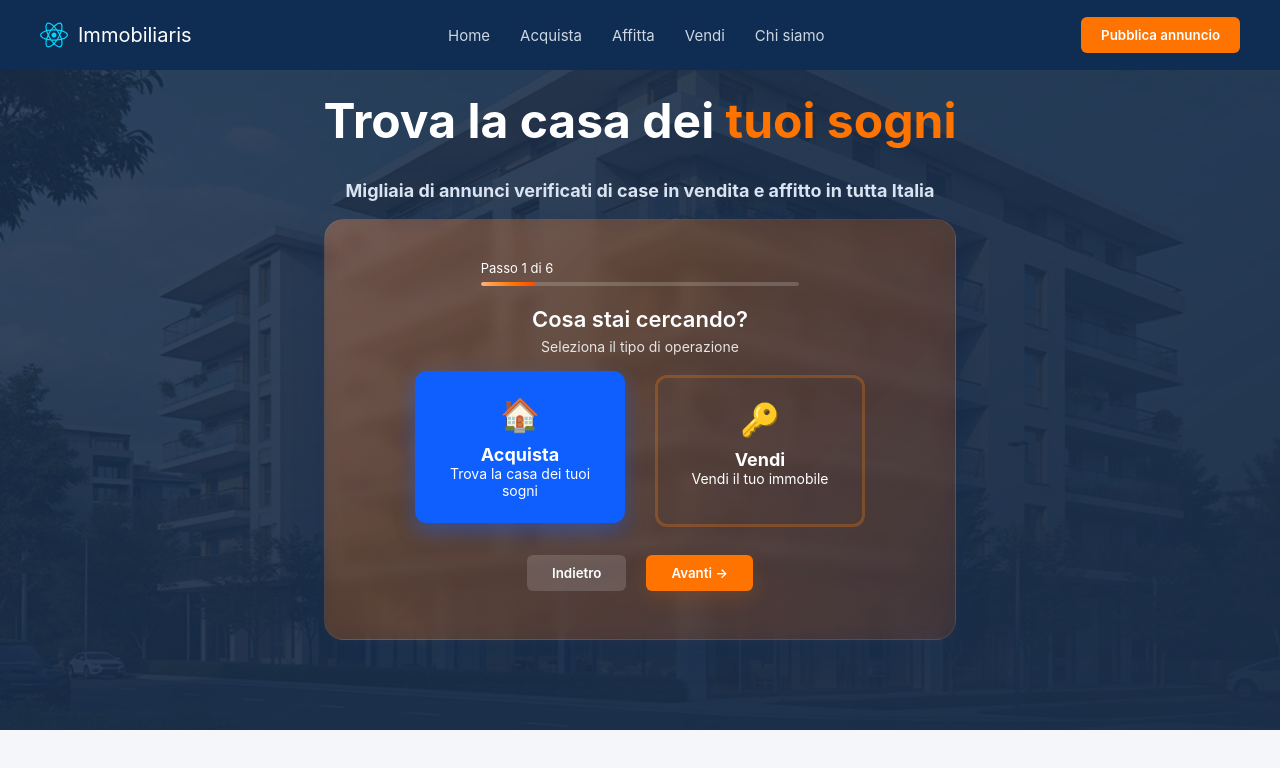
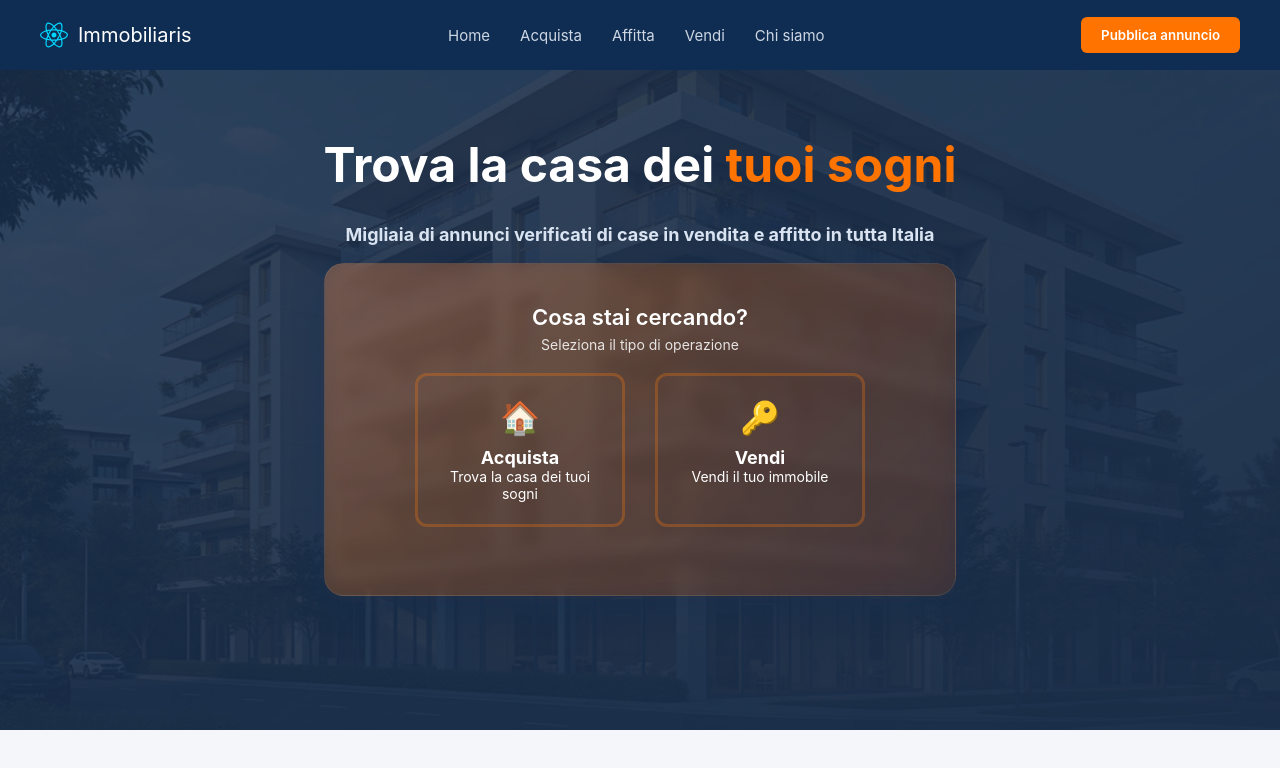
Before and after one commit to Simone-Pix/Connectwork, a React app in the folder frontend/: page / in a window 1280 px wide. Shown: the top 768 px of the page. Built offline with nearby package versions, Linux system fonts and the light colour scheme; the HTML template or start-up script is replaced by a standard one.

Commit message:
migliorie nomi variabili e css e aggiunto componente footer

```diff
--- a/frontend/src/components/ComponentStep1.jsx
+++ b/frontend/src/components/ComponentStep1.jsx
@@ -37,7 +37,7 @@ function ComponentStep1({ data, updateField, next }) {
 
       <div className="button-group">
         <button className="next-btn" onClick={next}>
-          Avanti →
+          Avanti
         </button>
       </div>
     </div>
--- a/frontend/src/components/ComponentStep2.jsx
+++ b/frontend/src/components/ComponentStep2.jsx
@@ -20,7 +20,7 @@ function ComponentStep2({ data, updateField, next, back }) {
 
       <div className="button-group">
         <button className="back-btn" onClick={back}>Indietro</button>
-        <button className="next-btn" onClick={next}>Avanti →</button>
+        <button className="next-btn" onClick={next}>Avanti</button>
       </div>
     </div>
   );
--- a/frontend/src/components/ComponentStep3.jsx
+++ b/frontend/src/components/ComponentStep3.jsx
@@ -44,7 +44,7 @@ function ComponentStep3({ data, updateField, next, back }) {
 
       <div className="button-group">
         <button className="back-btn" onClick={back}>Indietro</button>
-        <button className="next-btn" onClick={next}>Avanti →</button>
+        <button className="next-btn" onClick={next}>Avanti</button>
       </div>
     </div>
   );
--- a/frontend/src/components/ComponentStep4.jsx
+++ b/frontend/src/components/ComponentStep4.jsx
@@ -34,7 +34,7 @@ function ComponentStep4({ data, updateField, next, back }) {
 
       <div className="button-group">
         <button className="back-btn" onClick={back}>Indietro</button>
-        <button className="next-btn" onClick={next}>Avanti →</button>
+        <button className="next-btn" onClick={next}>Avanti</button>
       </div>
     </div>
   );
--- a/frontend/src/components/ComponentStep5.jsx
+++ b/frontend/src/components/ComponentStep5.jsx
@@ -26,7 +26,7 @@ function ComponentStep5({ data, updateField, next, back }) {
 
       <div className="button-group">
         <button className="back-btn" onClick={back}>Indietro</button>
-        <button className="next-btn" onClick={next}>Avanti →</button>
+        <button className="next-btn" onClick={next}>Avanti</button>
       </div>
     </div>
   );
--- a/frontend/src/components/ComponentStepHome.jsx
+++ b/frontend/src/components/ComponentStepHome.jsx
@@ -2,18 +2,18 @@ function ComponentStepHome() {
 
   return (
     <div className="configurator">
-      <div className="progress-container">
+      {/* <div className="progress-container">
         <span>Passo 1 di 6</span>
         <div className="progress-bar">
           <div className="progress" style={{ width: "17%" }}></div>
         </div>
-      </div>
+      </div> */}
 
       <h3 className="section-title">Cosa stai cercando?</h3>
       <p className="section-subtitle">Seleziona il tipo di operazione</p>
 
       <div className="card-container">
-        <div className="card active">
+        <div className="card">
           <div className="icon">🏠</div>
           <h4>Acquista</h4>
           <p>Trova la casa dei tuoi sogni</p>
@@ -26,10 +26,10 @@ function ComponentStepHome() {
         </div>
       </div>
 
-      <div className="button-group">
+      {/* <div className="button-group">
         <button className="back-btn">Indietro</button>
         <button className="next-btn">Avanti →</button>
-      </div>
+      </div> */}
     </div>
     );
 };
--- a/frontend/src/components/PropertyList.jsx
+++ b/frontend/src/components/PropertyList.jsx
@@ -2,7 +2,7 @@ import PropertyCard from "./PropertyCard";
 
 function PropertyList({ properties }) {
   if (!properties || properties.length === 0) {
-    return <div className="no-results-search">No properties found.</div>;
+    return <div className="no-results-search">Nessuna proprietà trovata.</div>;
   }
 
   return (
--- a/frontend/src/index.css
+++ b/frontend/src/index.css
@@ -348,8 +348,6 @@ body {
   border: none;
 }
 
-/* search.css — rules end with -search so it's clear these belong to Search page */
-
 /* layout */
 .search-page-search {
   padding: 110px 24px 40px; /* allow for fixed navbar */
@@ -587,7 +585,6 @@ body {
     grid-template-columns: repeat(3, 1fr);
   }
 }
-/* search.css — rules end with -search so it's clear these belong to Search page */
 
 /* layout */
 .search-page-search {
--- a/frontend/src/pages/Configurator.jsx
+++ b/frontend/src/pages/Configurator.jsx
@@ -39,7 +39,7 @@ function Configurator() {
 
   const handleSubmit = async () => {
     try {
-      const res = await fetch("Api dove mettere il backend", {
+      const res = await fetch("/api/immobili", {
         method: "POST",
         headers: { "Content-Type": "application/json" },
         body: JSON.stringify(formData),
```
Also changed, not shown: frontend/src/components/Footer.jsx (added).
